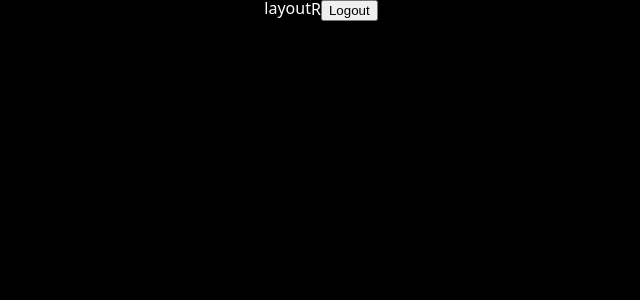
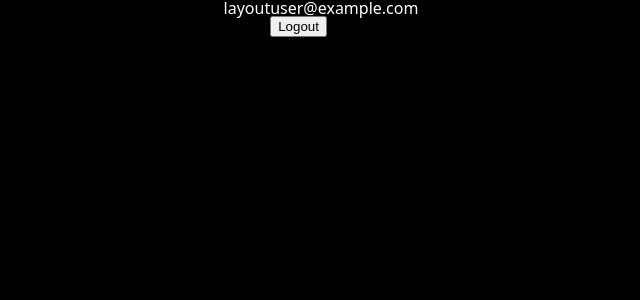
Before and after one commit to eod940/nwitter-reloaded, a React (Vite) app: page / in a window 1280 px wide. Shown: the top 300 px of the page, without its empty margins (319-959 px from the left). Built offline with nearby package versions, Linux system fonts and the light colour scheme; no server answers; sample sign-in values are in the browser's storage.

Commit message:
feat: [main] 로그인된 사용자 이메일 표시를 위한 LoginInfo 컴포넌트 추가 및 Home 화면 통합

```diff
--- /dev/null
+++ b/src/components/login-info.tsx
@@ -0,0 +1,23 @@
+import {Outlet} from "react-router-dom";
+import {useEffect, useState} from "react";
+import {getAuth, onAuthStateChanged} from "firebase/auth";
+
+export default function LoginInfo() {
+  const [userEmail, setUserEmail] = useState("");
+
+  useEffect(() => {
+    const auth = getAuth();
+    const unsubscribe = onAuthStateChanged(auth, (user) => {
+      if (user) {
+        setUserEmail(user.email || "로그인 정보 없음");
+      }
+    });
+    return () => unsubscribe()
+  }, [])
+
+  return (
+      <>
+        <h2>{userEmail}</h2>
+        <Outlet/>
+      </>);
+}
--- a/src/routes/home.tsx
+++ b/src/routes/home.tsx
@@ -1,6 +1,7 @@
 import {auth} from "./firebase.ts";
 import {useNavigate} from "react-router-dom";
 import {useEffect} from "react";
+import LoginInfo from "../components/login-info.tsx";
 
 export default function Home() {
   const navigate = useNavigate();
@@ -23,7 +24,8 @@ export default function Home() {
     return () => unsubscribe();
   }, [navigate])
   return (
-      <h1>R
+      <h1>
+        <LoginInfo/>
         <button onClick={logOut}>Logout</button>
       </h1>
   );
--- a/src/routes/login.tsx
+++ b/src/routes/login.tsx
@@ -5,6 +5,7 @@ import { signInWithEmailAndPassword } from "firebase/auth";
 import {auth} from "./firebase.ts";
 import {Form, Input, Switcher, Title, Wrapper, Error} from "../components/auth-components.ts";
 import GithubButton from "../components/github-btn.tsx";
+import * as React from "react";
 
 export default function CreateAccount() {
   const navigate = useNavigate();
```
